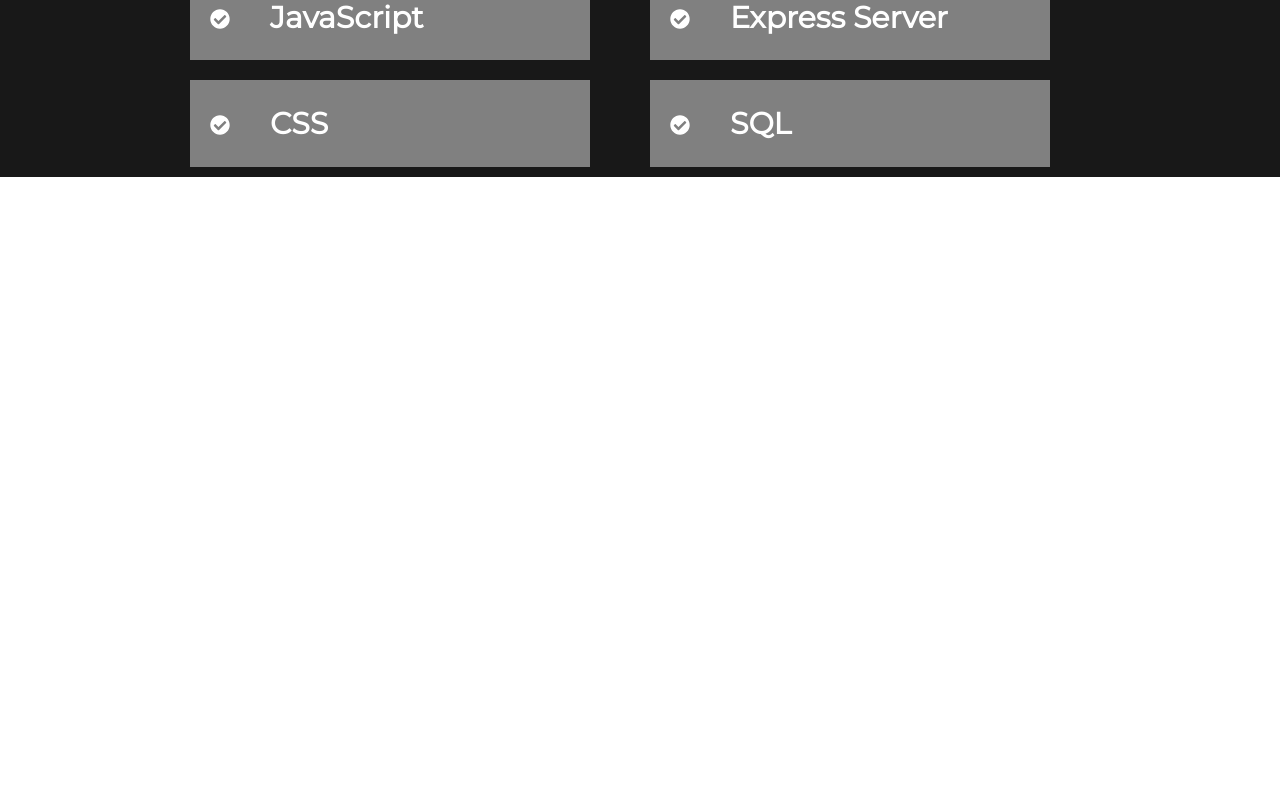
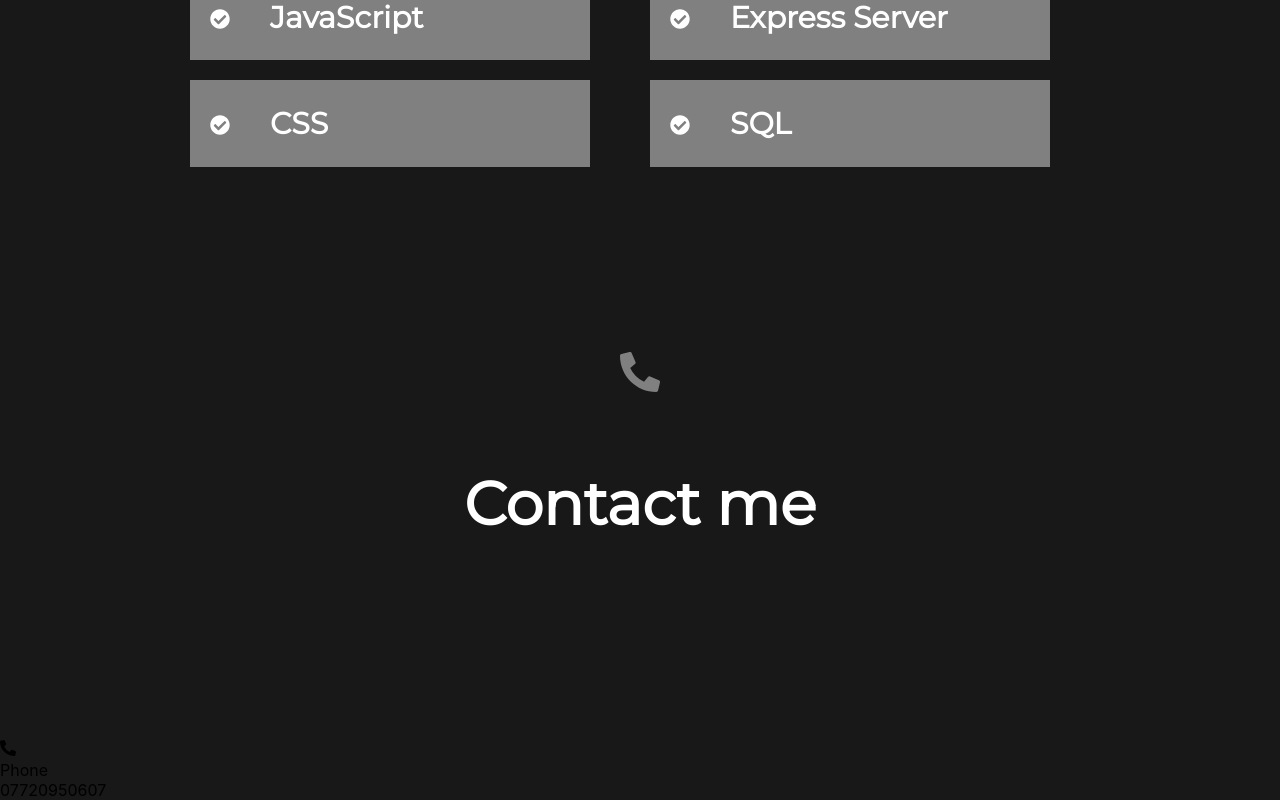
Before and after one commit to jamwil123/portfolio-website, a React (Create React App) app: page / in a window 1280 px wide. Shown: the part 2184-2984 px from the top of the page. Before the commit the page ends 2361 px from the top, so only its background shows below. Built offline with nearby package versions, Linux system fonts and the light colour scheme.

Commit message:
Added a contact section and started building a new component for contact details

```diff
--- a/src/App.css
+++ b/src/App.css
@@ -326,3 +326,43 @@ font-size: 45px;
 }
 
 /* Contact Page */
+.title {
+  color: white;
+  font-size: 60px;
+  justify-content: center;
+  align-self: center;
+  font-family: "Montserrat", sans-serif;
+  display: flex;
+  flex-direction: column;
+  margin-top: 0px;
+  margin-bottom: 100px;
+}
+
+.phoneIcon {
+  height: 40px;
+  width: 40px;
+  justify-content: center;
+  align-self: center;
+  font-family: "Montserrat", sans-serif;
+  display: flex;
+  flex-direction: column;
+  color: grey;
+  margin-top: 175px;
+
+}
+.contactMe {
+  color: white;
+  font-size: 60px;
+  justify-content: center;
+  align-self: center;
+  font-family: "Montserrat", sans-serif;
+  display: flex;
+  margin-top: 75px;
+  margin-bottom: 100px;
+
+
+}
+
+
+
+/* Contact Page */
--- /dev/null
+++ b/src/Components/Contact.js
@@ -0,0 +1,16 @@
+import React from 'react'
+import {FaPhoneAlt} from "react-icons/fa"
+import ContactCards from './ContactCards'
+
+export default function Contact() {
+    return (
+        <div>
+        <div className = 'title'>
+        <FaPhoneAlt className='phoneIcon' />
+            <h2 className='contactMe'>Contact me</h2>
+            </div>
+            <ContactCards/>
+
+        </div>
+    )
+}
--- /dev/null
+++ b/src/Components/ContactCards.js
@@ -0,0 +1,19 @@
+import React from 'react'
+import { FaPhoneAlt } from 'react-icons/fa'
+import contactDetails from '../Data/contactDetails.json'
+
+export default function ContactCards() {
+    return (
+        <div>
+           {contactDetails.map((contacts)=> {
+               if(contacts.iconName === 'FaPhoneAlt') {
+                   return (<div className='mainContact'>
+                        <FaPhoneAlt className='contactIcon'/>
+                        <div className='contactName'>{contacts.name}</div>
+                        {contacts.link ? <div className='linkOrContactDetails'>{contacts.slug}</div> : <div>{contacts.contactDetails}</div>}
+                    </div>)
+               }
+           })}
+        </div>
+    )
+}
--- a/src/Components/Home.js
+++ b/src/Components/Home.js
@@ -1,4 +1,5 @@
 import React from "react";
+import Contact from "./Contact";
 import Intro from "./Intro";
 import Projects from "./Projects";
 import Skills from "./Skills";
@@ -10,6 +11,7 @@ export default function Home({projectRef, skillRef, topRef}) {
       <Intro />
       <Projects  projectRef={projectRef} />
       <Skills skillRef={skillRef}/>
+      <Contact></Contact>
     </main>
   );
 }
--- /dev/null
+++ b/src/Data/contactDetails.json
@@ -0,0 +1,28 @@
+[
+  {
+    "name": "Phone",
+    "contactDetails": "07720950607",
+    "link": false,
+    "iconName": "FaPhoneAlt"
+  },
+  {
+    "name": "Email",
+    "contactDetails": "jamesdavidwilson@gmx.com",
+    "link": true,
+    "iconName": "FaMailBulk"
+  },
+  {
+    "name": "GitHub",
+    "contactDetails": "https://github.com/jamwil123",
+    "slug": "Click here!",
+    "link": true,
+    "iconName": "FaGithub"
+  },
+  {
+    "name": "LinkedIn",
+    "contactDetails": "https://www.linkedin.com/in/james-wilson-13b5a2108/",
+    "link": true,
+    "slug": "Connect with me!",
+    "iconName": "FaLinkedin"
+  }
+]
```
